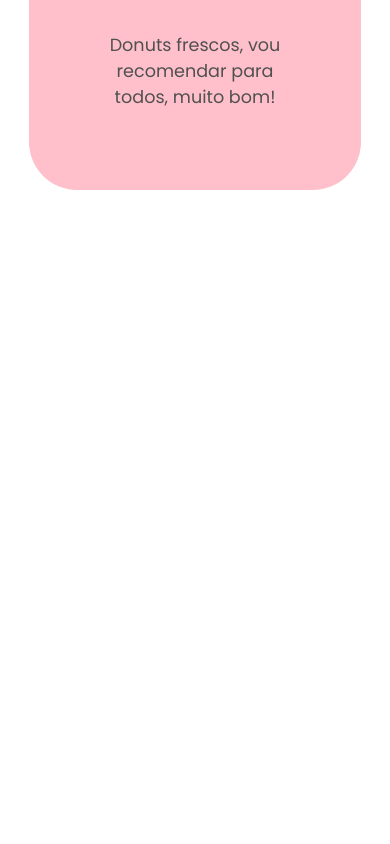
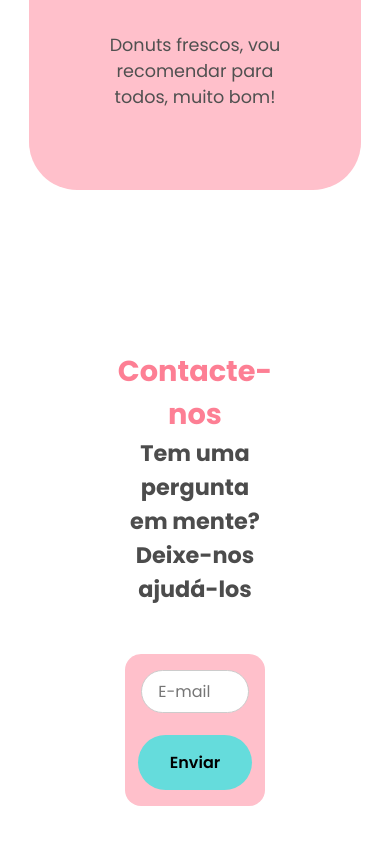
Before and after one commit to lucaseduardo5855/LandingPage-Donuts, a React (Create React App) app in the folder donuts-app/: page / in a window 390 px wide. Shown: the part 4933-5777 px from the top of the page. Before the commit the page ends 5203 px from the top, so only its background shows below. Built offline with nearby package versions, Linux system fonts and the light colour scheme.

Commit message:
Iniciando Contact

```diff
--- a/donuts-app/src/App.css
+++ b/donuts-app/src/App.css
@@ -315,6 +315,43 @@ nav {
   margin: 0 auto; /* Garante que a caixa do H1 fique no meio se tiver largura fixa */
 }
 
+/* Contact Section */
+.contact-page-wrapper {
+  display: flex;
+  flex-direction: column;
+  align-items: center;
+  justify-content: center;
+  text-align: center;
+  margin: 6rem;
+}
+
+.contact-page-wrapper h1 {
+  max-width: 900px !important;
+  font-size: 1.4rem;
+}
+
+.contact-form-container {
+  background-color: #ffc0cb;
+  width: 100%;
+  max-width: 700px;
+  margin-top: 3rem;
+  display: flex;
+  align-items: center;
+  padding: 1em;
+  border-radius: 5rem;
+  gap: 10px;
+}
+
+.contact-form-container input {
+  flex: 1;
+  height: 100%;
+  border-radius: 3rem;
+  border: 1px solid #ccc;
+  outline: none;
+  font-size: 1rem;
+  padding: 0.5rem 1rem;
+}
+
 /* Quando a tela for até 1000px renderizmaos Mobile */
 @media (max-width: 1000px) {
   .navbar-links-container a {
@@ -454,6 +491,26 @@ nav {
     align-items: center;
     text-align: center;
   }
+
+  /* Contact Section */
+  .contact-page-wrapper {
+    margin-top: 5rem;
+  }
+
+  .contact-form-container {
+    padding: 1rem;
+    flex-direction: column;
+    justify-content: center;
+    align-items: center;
+    border-radius: 1rem;
+  }
+
+  .contact-form-container input {
+    font-size: 1rem;
+    max-width: 100%;
+    padding: 0.5rem 1em;
+    margin-bottom: 0.8rem;
+  }
 }
 
 @media (max-width: 600px) {
--- a/donuts-app/src/Components/Contact.js
+++ b/donuts-app/src/Components/Contact.js
@@ -1,7 +1,15 @@
 const Contact = () => {
   return (
-    <div>
-      <h1></h1>
+    <div className="contact-page-wrapper">
+      <p className="primary-subheading">Contacte-nos</p>
+      <h1 className="primary-heading">
+        Tem uma pergunta em mente? <br /> Deixe-nos ajudá-los
+      </h1>
+
+      <div className="contact-form-container">
+        <input type="text" name="" id="" placeholder="E-mail" />
+        <button className="secundary-button">Enviar</button>
+      </div>
     </div>
   );
 };
```
